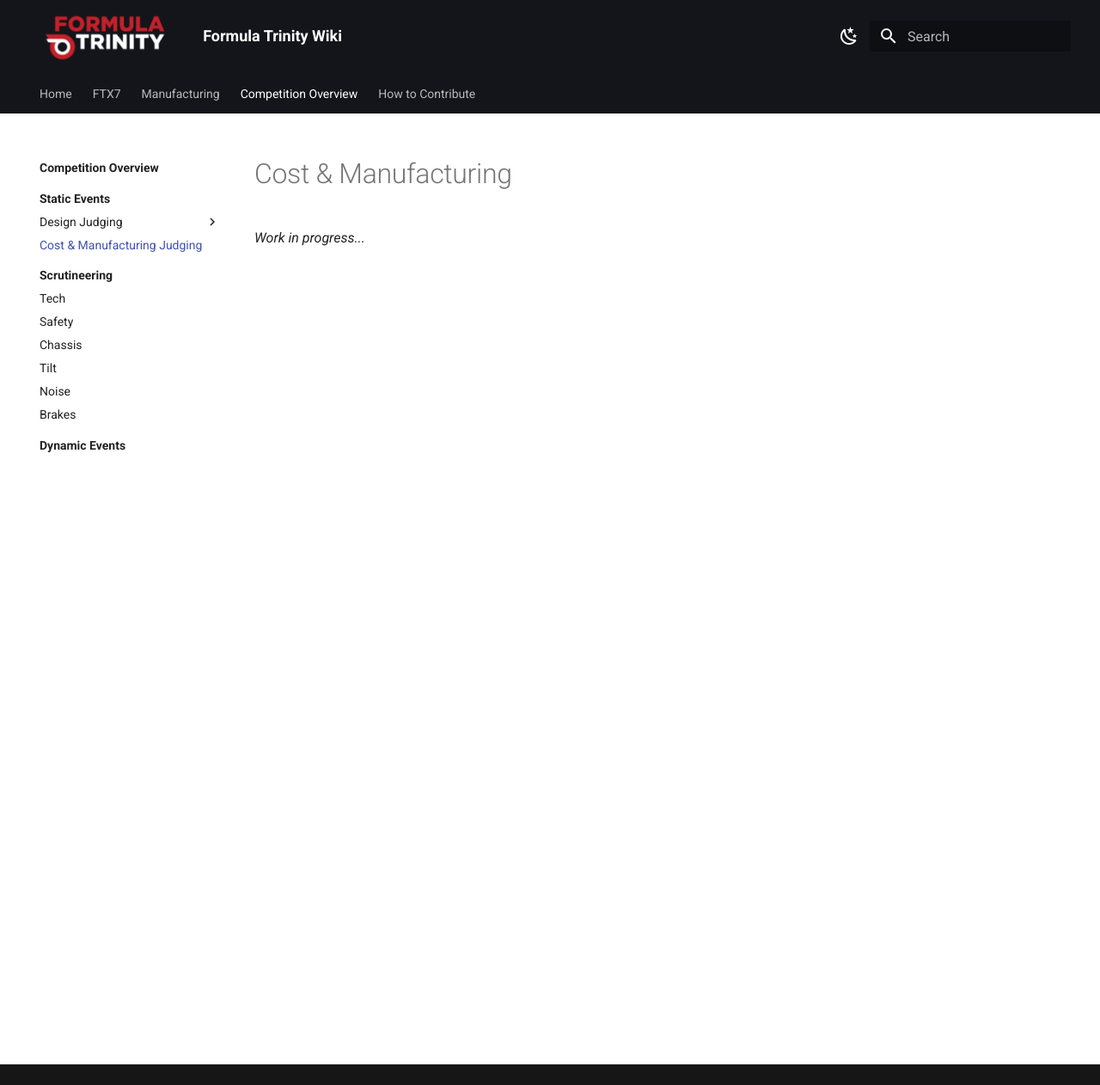
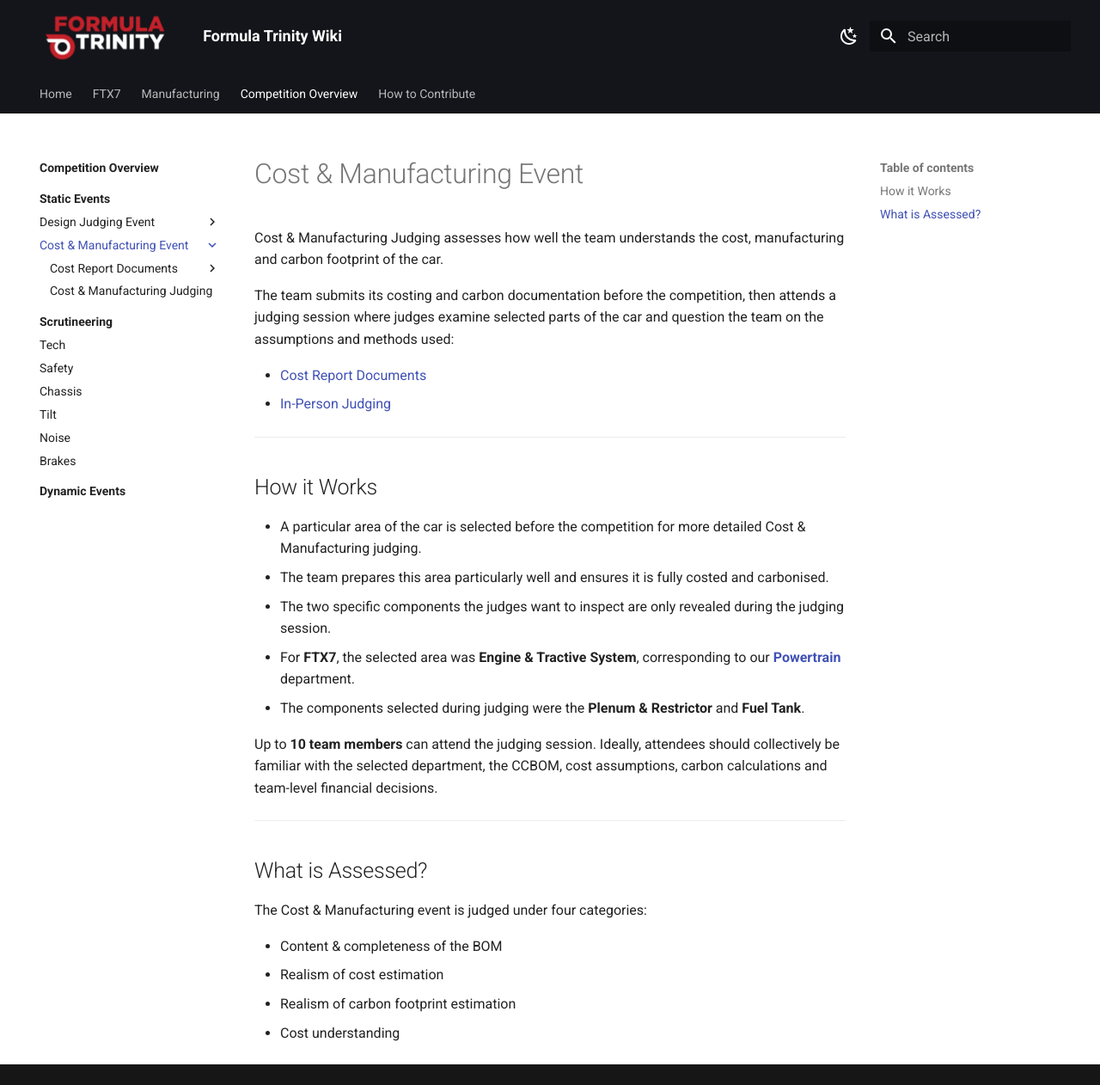
Before and after one commit to Formula-Trinity/ft-wiki, an MkDocs documentation site: the page built from docs/competition/statics/cost/index.md, in a window 1280 px wide and 1262 px high. Shown: the whole window at 86% size. Built offline with MkDocs 1.6.1 and Material for MkDocs 9.7.7, drawn with Linux system fonts in a browser that asks for light colours.

Commit message:
Created First Draft of cost event wiki notes

```diff
--- a/docs/competition/statics/cost/index.md
+++ b/docs/competition/statics/cost/index.md
@@ -1,3 +1,31 @@
-# Cost & Manufacturing
+# Cost & Manufacturing Event
 
-*Work in progress...*
+Cost & Manufacturing Judging assesses how well the team understands the cost, manufacturing and carbon footprint of the car.
+
+The team submits its costing and carbon documentation before the competition, then attends a judging session where judges examine selected parts of the car and question the team on the assumptions and methods used:
+
+- [Cost Report Documents](./pre_comp_submissions/index.md)
+- [In-Person Judging](./judging/index.md)
+
+---
+
+## How it Works
+
+- A particular area of the car is selected before the competition for more detailed Cost & Manufacturing judging.
+- The team prepares this area particularly well and ensures it is fully costed and carbonised.
+- The two specific components the judges want to inspect are only revealed during the judging session.
+- For **FTX7**, the selected area was **Engine & Tractive System**, corresponding to our [**Powertrain**](../../../ftx7/powertrain/index.md) department.
+- The components selected during judging were the **Plenum & Restrictor** and **Fuel Tank**.
+
+Up to **10 team members** can attend the judging session. Ideally, attendees should collectively be familiar with the selected department, the CCBOM, cost assumptions, carbon calculations and team-level financial decisions.
+
+---
+
+## What is Assessed?
+
+The Cost & Manufacturing event is judged under four categories:
+
+- Content & completeness of the BOM
+- Realism of cost estimation
+- Realism of carbon footprint estimation
+- Cost understanding
--- a/mkdocs.yml
+++ b/mkdocs.yml
@@ -87,7 +87,7 @@ nav:
       - competition/index.md
       - Static Events:
         - competition/statics/index.md
-        - Design Judging:
+        - Design Judging Event:
           - competition/statics/design/index.md
           - Engineering Design Report: competition/statics/design/edr.md
           - Overall Vehicle Concept: competition/statics/design/overall_concept.md
@@ -95,7 +95,15 @@ nav:
           - Powertrain Concept & Choice, Simulation, Design & Analysis: competition/statics/design/pt.md
           - Overall Timing, Manufacturing, Procurement Plan plus Team Organisation Plan: competition/statics/design/timing_planning.md
           - Design for Manufacture & Profit, Customer Respect and Innovation: competition/statics/design/design_for_manufacture.md
-        - Cost & Manufacturing Judging: competition/statics/cost/index.md
+        - Cost & Manufacturing Event:
+          - competition/statics/cost/index.md
+          - Cost Report Documents:
+            - competition/statics/cost/pre_comp_submissions/index.md
+            - CCBOM: competition/statics/cost/pre_comp_submissions/CCBOM.md
+            - Cost & Emissions Explanation Report: competition/statics/cost/pre_comp_submissions/explanations_report.md
+            - Supporting Materials: competition/statics/cost/pre_comp_submissions/supporting_docs.md
+          - Cost & Manufacturing Judging: competition/statics/cost/judging/index.md
+
       - Scrutineering:
         - competition/scrut/index.md
         - Tech: competition/scrut/tech/index.md
```
Also changed, not shown: docs/competition/statics/cost/judging/index.md (added, +134 -0 lines), docs/competition/statics/cost/pre_comp_submissions/CCBOM.md (added, +3 -0 lines), docs/competition/statics/cost/pre_comp_submissions/explanations_report.md (added, +3 -0 lines), docs/competition/statics/cost/pre_comp_submissions/index.md (added, +35 -0 lines), docs/competition/statics/cost/pre_comp_submissions/supporting_docs.md (added, +3 -0 lines).
